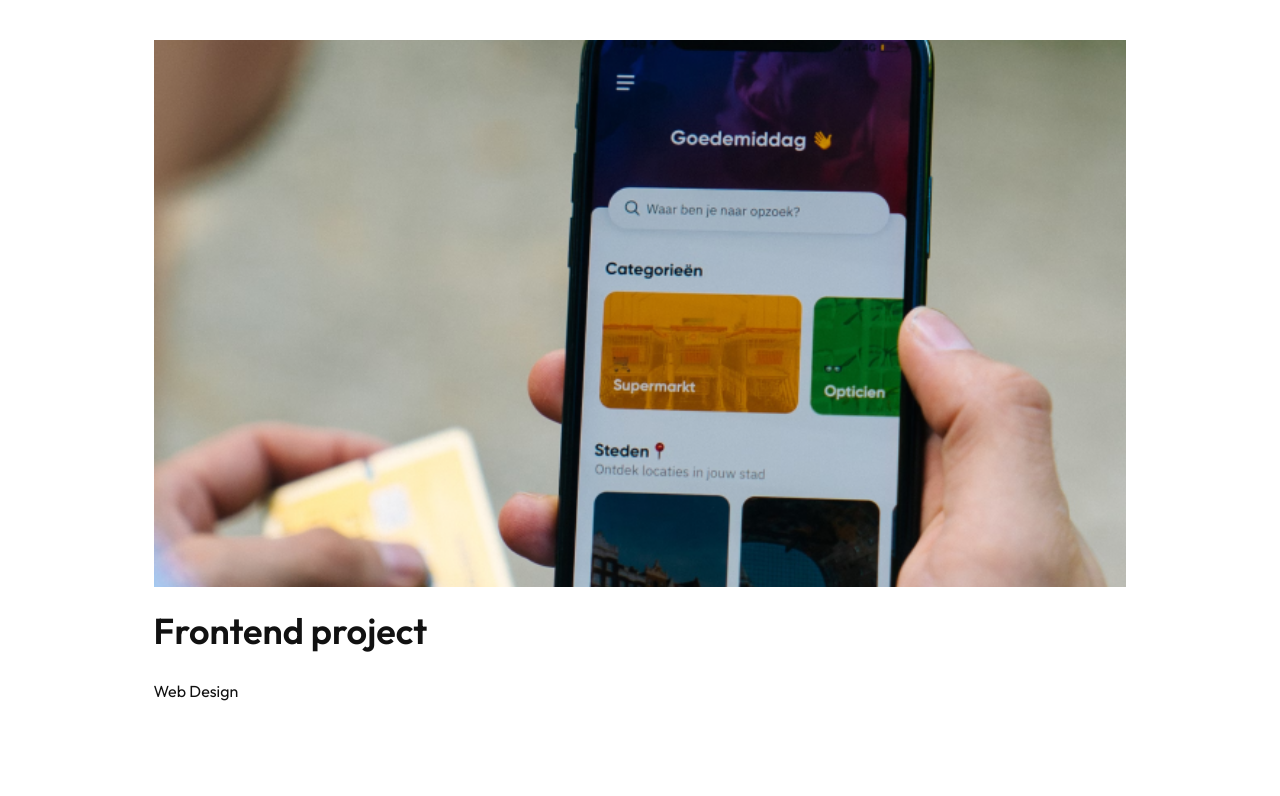
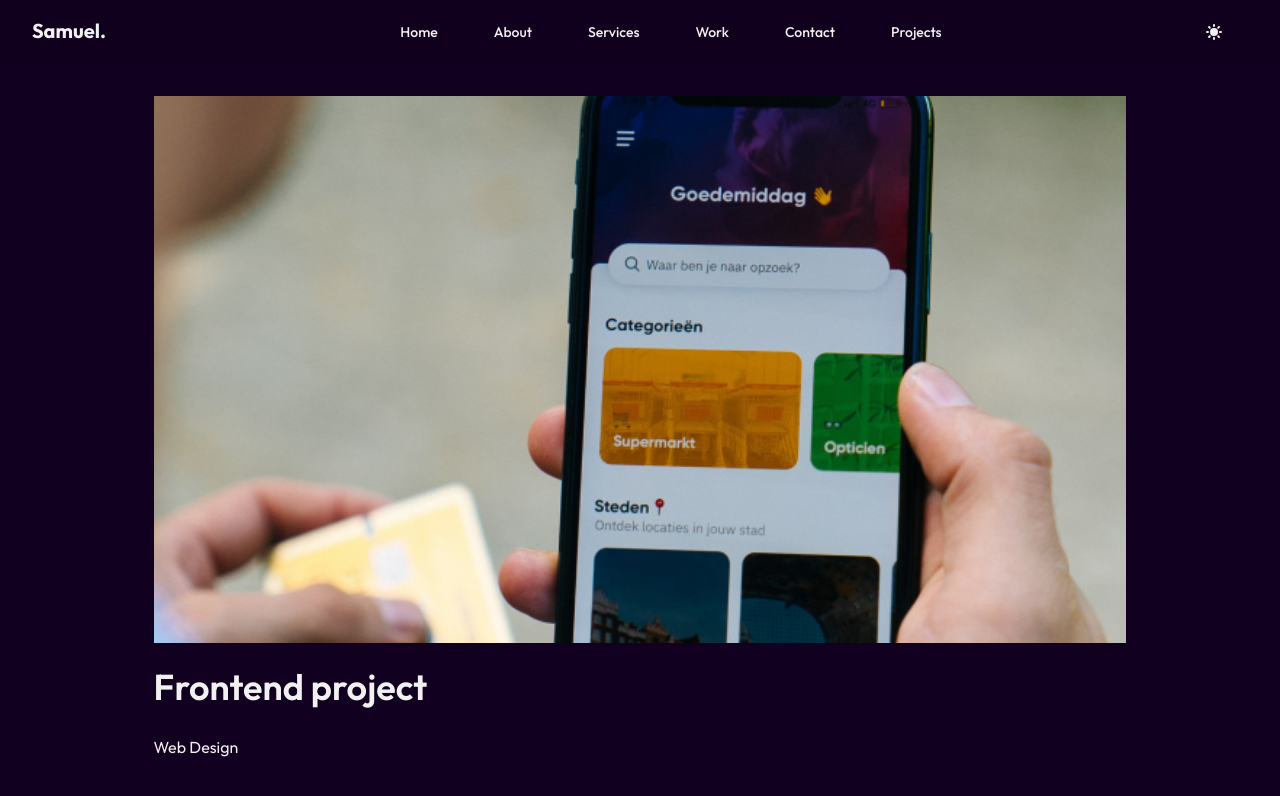
Before and after one commit to Brum99/portfolio-website, a Next.js app: page /projects/frontend-project in a window 1280 px wide. Shown: the top 796 px of the page. Built offline with nearby package versions, Linux system fonts and the light colour scheme; a web font is replaced by a local one.

Commit message:
Fix navigation links on projects pages

```diff
--- a/app/components/Navbar.jsx
+++ b/app/components/Navbar.jsx
@@ -1,6 +1,7 @@
 'use client';
 import React, { useEffect, useState, useRef } from 'react';
 import Link from 'next/link';
+import { usePathname, useRouter } from 'next/navigation';
 
 
 
@@ -9,6 +10,8 @@ const Navbar = ({ isDarkMode, setIsDarkMode }) => {
   const [isScrolled, setIsScrolled] = useState(false);
   const [isMobileMenuOpen, setIsMobileMenuOpen] = useState(false);
   const navRef = useRef(null);
+  const pathname = usePathname();
+  const router = useRouter();
 
   useEffect(() => {
     const handleScroll = () => {
@@ -43,6 +46,16 @@ const Navbar = ({ isDarkMode, setIsDarkMode }) => {
     setIsMobileMenuOpen(false);
   };
 
+  const handleNavClick = (e, sectionId) => {
+    e.preventDefault();
+    if (pathname === '/') {
+      scrollToSection(sectionId);
+    } else {
+      router.push(`/#${sectionId}`);
+      setIsMobileMenuOpen(false);
+    }
+  };
+
   return (
     <nav
       ref={navRef}
@@ -64,18 +77,14 @@ const Navbar = ({ isDarkMode, setIsDarkMode }) => {
         <div className="flex items-center justify-between h-16">
           {/* Logo - Fixed to left */}
           <div className="flex-shrink-0">
-            <a
-              href="#header"
+            <Link
+              href={pathname === '/' ? '#header' : '/#header'}
               className="text-xl font-bold"
               style={{ color: 'var(--text-color)' }}
-              onClick={(e) => {
-                e.preventDefault();
-                window.scrollTo({ top: 0, behavior: 'smooth' });
-                setIsMobileMenuOpen(false);
-              }}
+              onClick={(e) => handleNavClick(e, 'header')}
             >
               Samuel.
-            </a>
+            </Link>
           </div>
 
           {/* Desktop Navigation */}
@@ -88,18 +97,15 @@ const Navbar = ({ isDarkMode, setIsDarkMode }) => {
                 { name: 'Work', id: 'work' },
                 { name: 'Contact', id: 'contact' }
               ].map((item) => (
-                <a
+                <Link
                   key={item.id}
-                  href={`#${item.id}`}
+                  href={pathname === '/' ? `#${item.id}` : `/#${item.id}`}
                   className="px-3 py-2 rounded-md text-sm font-medium transition-colors duration-200 hover:bg-theme-hover"
                   style={{ color: 'var(--text-color)' }}
-                  onClick={(e) => {
-                    e.preventDefault();
-                    scrollToSection(item.id);
-                  }}
+                  onClick={(e) => handleNavClick(e, item.id)}
                 >
                   {item.name}
-                </a>
+                </Link>
               ))}
               <Link
                 href="/projects"
@@ -158,18 +164,15 @@ const Navbar = ({ isDarkMode, setIsDarkMode }) => {
                 { name: 'Work', id: 'work' },
                 { name: 'Contact', id: 'contact' }
               ].map((item) => (
-                <a
+                <Link
                   key={item.id}
-                  href={`#${item.id}`}
+                  href={pathname === '/' ? `#${item.id}` : `/#${item.id}`}
                   className="block px-3 py-2 rounded-md text-base font-medium transition-colors duration-200 hover:bg-theme-hover"
                   style={{ color: 'var(--text-color)' }}
-                  onClick={(e) => {
-                    e.preventDefault();
-                    scrollToSection(item.id);
-                  }}
+                  onClick={(e) => handleNavClick(e, item.id)}
                 >
                   {item.name}
-                </a>
+                </Link>
               ))}
               <Link
                 href="/projects"
--- a/app/projects/[slug]/page.jsx
+++ b/app/projects/[slug]/page.jsx
@@ -1,20 +1,46 @@
+'use client';
+import { useEffect, useState } from 'react';
 import Image from 'next/image';
 import { workData } from '../../../assets/assets';
+import Navbar from '../../components/Navbar';
 
 export default function ProjectDetails({ params }) {
+  const [isDarkMode, setIsDarkMode] = useState(true);
   const project = workData.find((p) => p.slug === params.slug);
+
+  useEffect(() => {
+    const root = document.documentElement;
+    root.classList.add('theme-transition');
+
+    if (isDarkMode) {
+      root.classList.add('theme-dark');
+      localStorage.theme = 'dark';
+    } else {
+      root.classList.remove('theme-dark');
+      localStorage.theme = '';
+    }
+
+    const timeout = setTimeout(() => {
+      root.classList.remove('theme-transition');
+    }, 400);
+
+    return () => clearTimeout(timeout);
+  }, [isDarkMode]);
 
   if (!project) {
     return <div className="p-10">Project not found.</div>;
   }
 
   return (
-    <div className="w-full px-[12%] py-10 flex flex-col items-start gap-6">
-      <div className="w-full aspect-video relative">
-        <Image src={project.bgImage} alt={project.title} fill className="object-cover" />
+    <>
+      <Navbar isDarkMode={isDarkMode} setIsDarkMode={setIsDarkMode} />
+      <div className="w-full px-[12%] pt-24 pb-10 flex flex-col items-start gap-6">
+        <div className="w-full aspect-video relative">
+          <Image src={project.bgImage} alt={project.title} fill className="object-cover" />
+        </div>
+        <h1 className="text-4xl font-semibold" style={{color: 'var(--text-color)'}}>{project.title}</h1>
+        <p style={{color: 'var(--text-color)'}}>{project.description}</p>
       </div>
-      <h1 className="text-4xl font-semibold" style={{color: 'var(--text-color)'}}>{project.title}</h1>
-      <p style={{color: 'var(--text-color)'}}>{project.description}</p>
-    </div>
+    </>
   );
 }
--- a/app/projects/page.jsx
+++ b/app/projects/page.jsx
@@ -1,10 +1,35 @@
+'use client';
+import { useEffect, useState } from 'react';
 import Link from 'next/link';
 import Image from 'next/image';
 import { workData } from '../../assets/assets';
+import Navbar from '../components/Navbar';
 
 export default function ProjectsPage() {
+  const [isDarkMode, setIsDarkMode] = useState(true);
+
+  useEffect(() => {
+    const root = document.documentElement;
+    root.classList.add('theme-transition');
+    if (isDarkMode) {
+      root.classList.add('theme-dark');
+      localStorage.theme = 'dark';
+    } else {
+      root.classList.remove('theme-dark');
+      localStorage.theme = '';
+    }
+
+    const timeout = setTimeout(() => {
+      root.classList.remove('theme-transition');
+    }, 400);
+
+    return () => clearTimeout(timeout);
+  }, [isDarkMode]);
+
   return (
-    <div className="w-full px-[12%] py-10 flex flex-col gap-8">
+    <>
+      <Navbar isDarkMode={isDarkMode} setIsDarkMode={setIsDarkMode} />
+      <div className="w-full px-[12%] pt-24 pb-10 flex flex-col gap-8">
       {workData.map((project) => (
         <Link
           key={project.slug}
@@ -20,6 +45,7 @@ export default function ProjectsPage() {
           </div>
         </Link>
       ))}
-    </div>
+      </div>
+    </>
   );
 }
```
